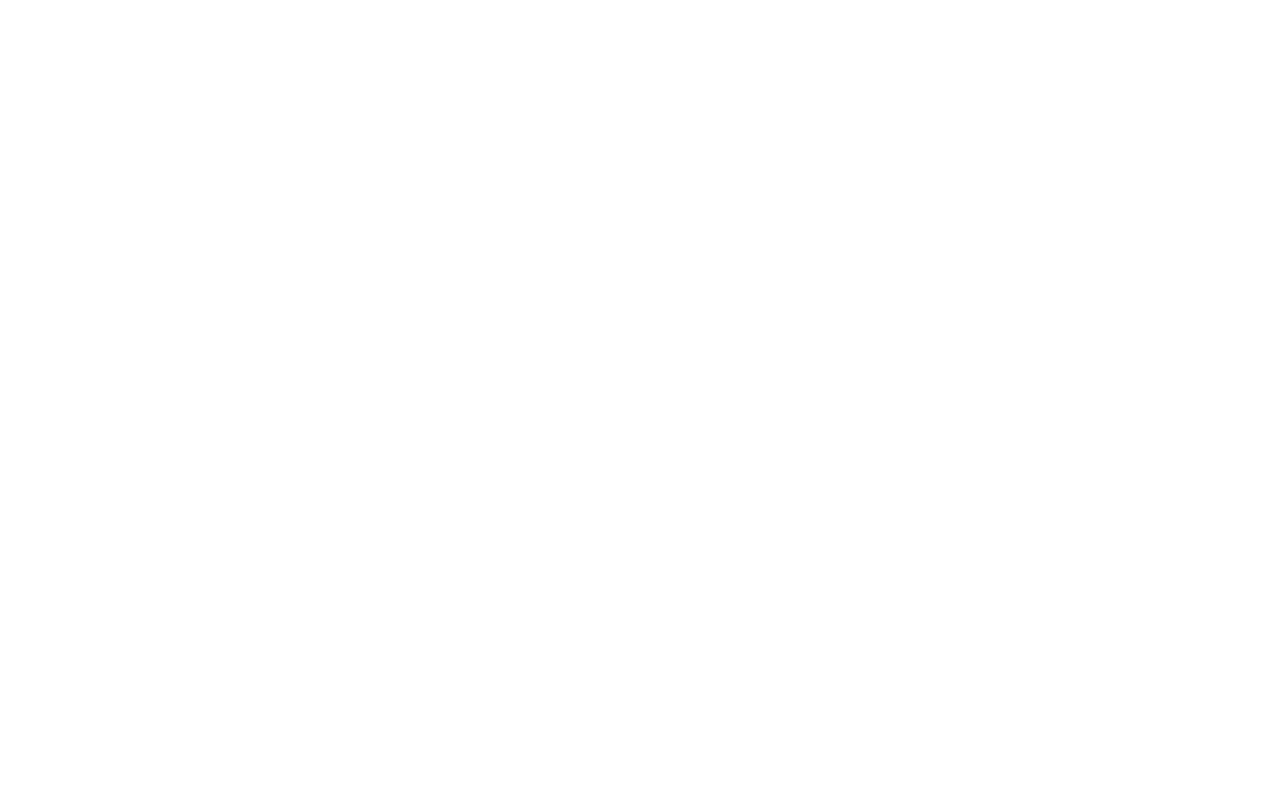
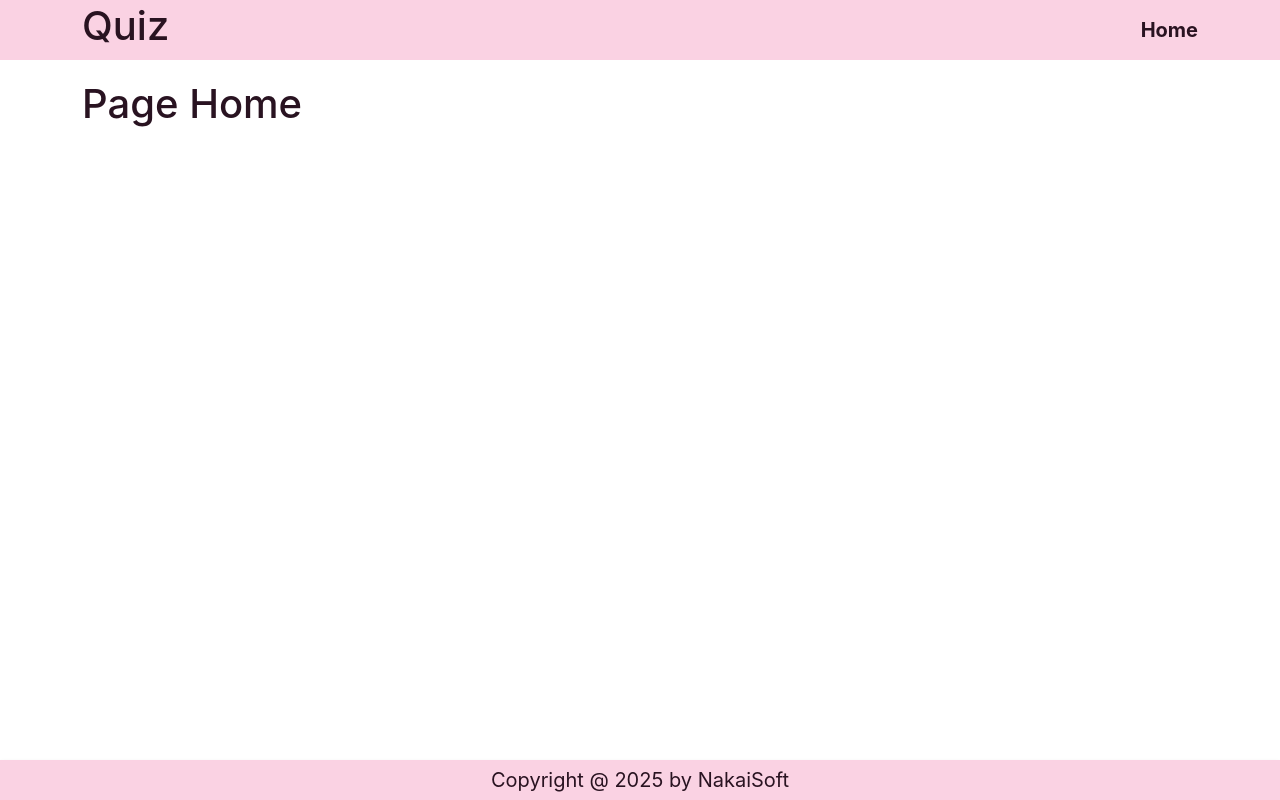
Before and after one commit to lequangtuyen543/project-mini-5-v2, a JavaScript app in the folder quiz/: page / in a window 1280 px wide. Before the commit this address had no page. Built offline with nearby package versions, Linux system fonts and the light colour scheme.

Commit message:
2. Code layout Default và page Home

```diff
--- /dev/null
+++ b/package.json
@@ -0,0 +1,5 @@
+{
+  "dependencies": {
+    "bootstrap": "^5.3.8"
+  }
+}
--- a/quiz/src/index.css
+++ b/quiz/src/index.css
@@ -11,3 +11,19 @@
   font-family: source-code-pro, Menlo, Monaco, Consolas, 'Courier New',
     monospace;
 }
+
+:root {
+  --ant-pink-1: #291321;
+  --ant-pink-2: #40162f;
+  --ant-pink-3: #551c3b;
+  --ant-pink-4: #75204f;
+  --ant-pink-5: #a02669;
+  --ant-pink-6: #cb2b83;
+  --ant-pink-7: #e0529c;
+  --ant-pink-8: #f37fb7;
+  --ant-pink-9: #f8a8cc;
+  --ant-pink-10: #fad2e3;
+  --background-color: #fad2e3;
+  --background-color-2: #fff;
+  --text-color: #291321;
+}
--- a/quiz/src/index.js
+++ b/quiz/src/index.js
@@ -6,6 +6,8 @@
 import allReducers from './reducers';
 import { Provider } from "react-redux";
 import { createStore } from "redux";
+import "bootstrap/dist/css/bootstrap.min.css";
+import "bootstrap/dist/js/bootstrap.bundle.min.js";
 
 const store = createStore(allReducers);
 
--- /dev/null
+++ b/quiz/src/layout/LayoutDefault/Content.js
@@ -0,0 +1,17 @@
+import { Flex, Layout } from 'antd';
+import './LayoutDefault.scss';
+import { NavLink, Outlet } from 'react-router-dom';
+
+const { Header, Footer, Sider, Content } = Layout;
+
+export const ContentApp = () => {
+  return (
+    <>
+      <Content className='content'>
+        <div className='container'>
+          <Outlet />
+        </div>
+      </Content>
+    </>
+  );
+};
--- /dev/null
+++ b/quiz/src/layout/LayoutDefault/Footer.js
@@ -0,0 +1,17 @@
+import { Flex, Layout } from 'antd';
+import './LayoutDefault.scss';
+import { NavLink } from 'react-router-dom';
+
+const { Header, Footer, Sider, Content } = Layout;
+
+export const FooterApp = () => {
+  return (
+    <>
+      <Footer className='footer'>
+        <div className='container'>
+          Copyright @ 2025 by NakaiSoft
+        </div>
+      </Footer>
+    </>
+  );
+};
--- /dev/null
+++ b/quiz/src/layout/LayoutDefault/Header.js
@@ -0,0 +1,18 @@
+import { Flex, Layout } from 'antd';
+import './LayoutDefault.scss';
+import { NavLink } from 'react-router-dom';
+
+const { Header, Footer, Sider, Content } = Layout;
+
+export const HeaderApp = () => {
+  return (
+    <>
+      <Header className='header'>
+        <div className='container'>
+          <h1>Quiz</h1>
+          <NavLink to="/">Home</NavLink>
+        </div>
+      </Header>
+    </>
+  );
+};
--- /dev/null
+++ b/quiz/src/layout/LayoutDefault/LayoutDefault.scss
@@ -0,0 +1,43 @@
+.header {
+  height: 60px;
+  background-color: var(--background-color);
+  color: var(--text-color);
+  display: flex;
+  align-items: center;
+  padding: 0 20px;
+  box-shadow: 0 2px 4px rgba(0, 0, 0, 0.1);
+
+  .container {
+    display: flex;
+    justify-content: space-between;
+    align-items: center;
+    width: 100%;
+  }
+
+  a {
+    color: var(--text-color);
+    text-decoration: none;
+    font-size: 20px;
+    font-weight: bold;
+  }
+}
+
+.content {
+  flex: 1;
+  padding: 20px;
+  background-color: var(--background-color-2);
+  color: var(--text-color);
+  min-height: calc(100vh - 60px - 40px);
+}
+
+.footer {
+  font-size: 20px;
+  text-align: center;
+  height: 40px;
+  background-color: var(--background-color);
+  color: var(--text-color);
+  display: flex;
+  align-items: center;
+  padding: 0 20px;
+  box-shadow: 0 2px 4px rgba(0, 0, 0, 0.1);
+}
--- /dev/null
+++ b/quiz/src/layout/LayoutDefault/index.js
@@ -0,0 +1,17 @@
+import { Layout } from 'antd';
+import './LayoutDefault.scss';
+import { HeaderApp } from './Header';
+import { FooterApp } from './Footer';
+import { ContentApp } from './Content';
+
+export const LayoutDefault = () => {
+  return (
+    <>
+      <Layout className='layout-default'>
+        <HeaderApp />
+        <ContentApp />
+        <FooterApp />
+      </Layout>
+    </>
+  );
+};
--- /dev/null
+++ b/quiz/src/pages/Home/index.js
@@ -0,0 +1,5 @@
+export const Home = () => {
+  return (
+    <h1>Page Home</h1>
+  )
+}
```
Also changed, not shown: quiz/src/routes/index.js (+10 -10 lines), 2 other files (tests, documents, lock files or other folders).
